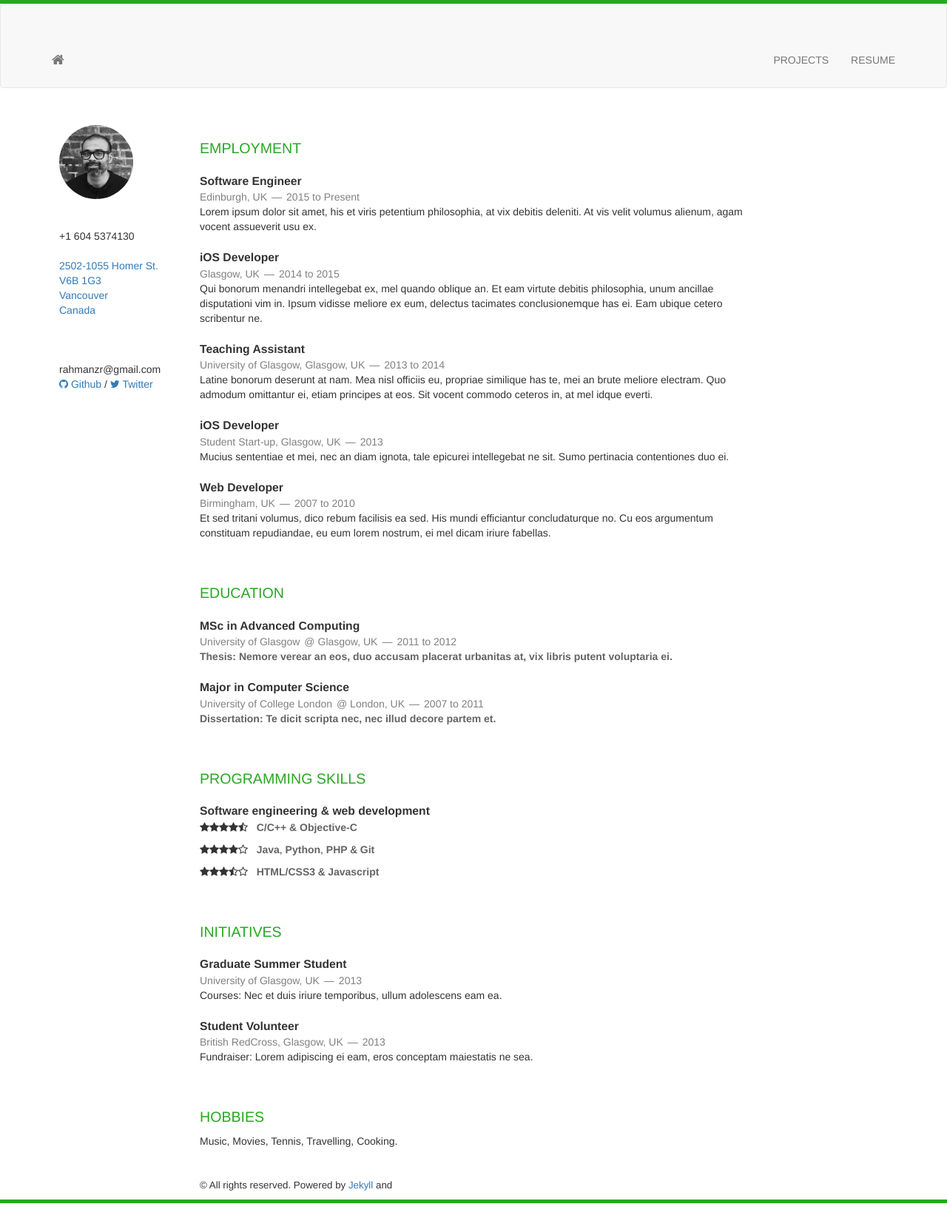
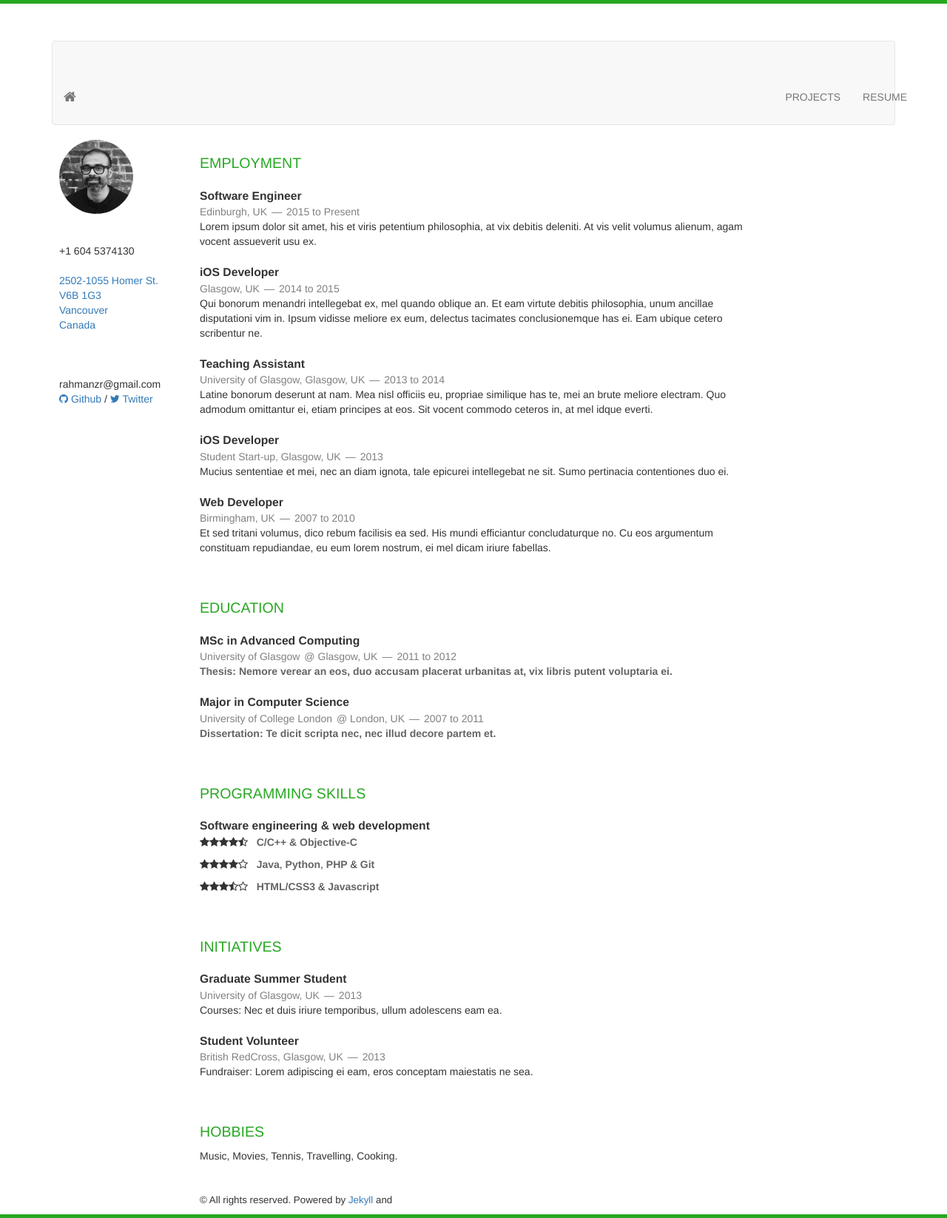
Before and after one commit to windsorbrown/windsorbrown.github.io, a Jekyll site: the page built from resume.html, in a window 1280 px wide. Shown: the whole page at 74% size. Built offline with Jekyll 4.4.1, drawn with Linux system fonts in a browser that asks for light colours; nearby versions of some CDN libraries.

Commit message:
resume add

```diff
--- a/_layouts/resume.html
+++ b/_layouts/resume.html
@@ -30,10 +30,10 @@
 <body>
 
 
- {% include header.html %}
+
 
 <div class="container">
-
+    {% include header.html %}
 
 
     <header class="three columns">
```
